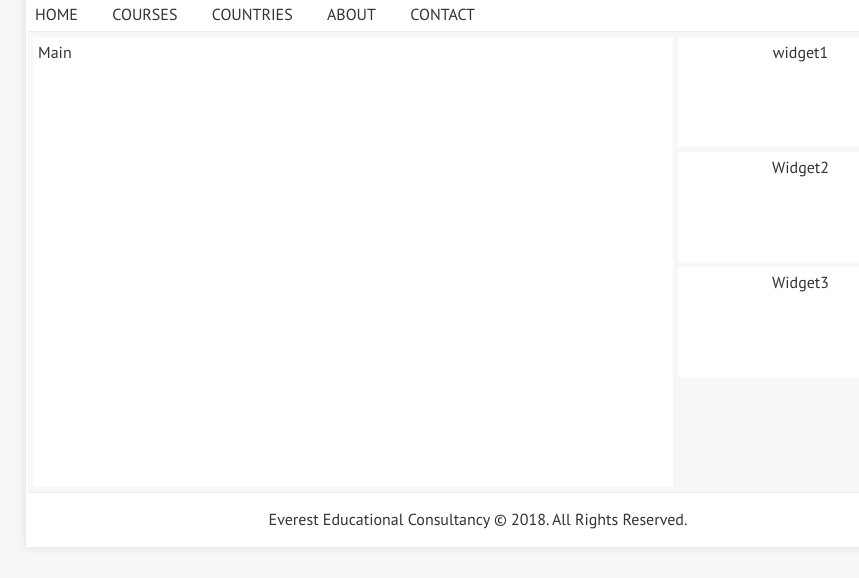
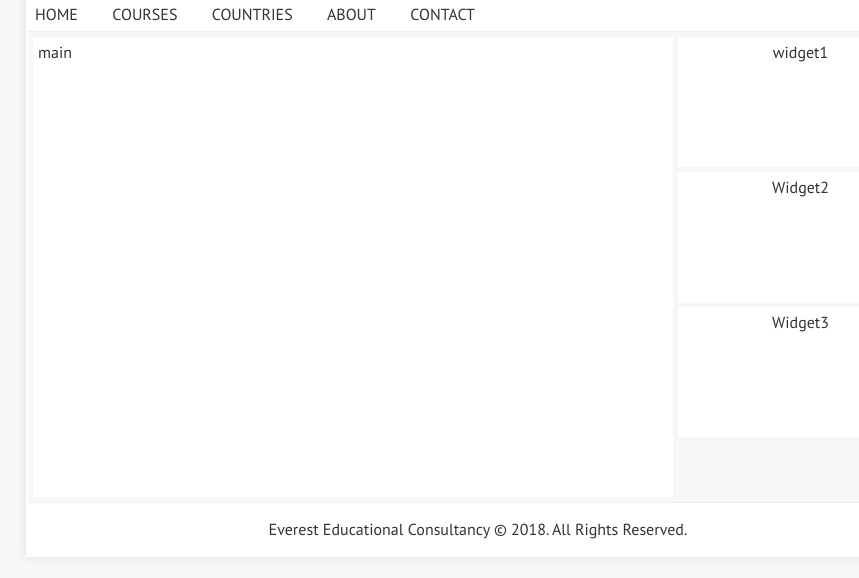
Before and after one commit to poudelmadhav/everest-consultancy, a plain HTML site: page index.html in a window 1280 px wide. Shown: the part 86-664 px from the top of the page, without its empty margins (162-1021 px from the left). Drawn offline with Linux system fonts and the light colour scheme.

Commit message:
streth main if content is more

```diff
--- a/css/style.css
+++ b/css/style.css
@@ -61,21 +61,23 @@ body {
 	border-bottom: 1px solid #eee;
 	padding: 5px;
 	background: #f7f7f7;
+	position: relative;
 }
 .content .main {
-	float: left;
 	width: 630px;
 	background: white;
-	min-height: 440px;
+	min-height: 450px;
 	padding: 5px;
 }
 .content .widget {
+	position: absolute;
+	top: 5px;
+	right: 10px;
 	width: 235px;
 	margin: 0px 5px 0px 5px;
-	float: left;
 }
 .widget .widget-content {
-	height: 100px;
+	height: 120px;
 	text-align: center;
 	background: white;
 	width: 100%;
--- a/index.html
+++ b/index.html
@@ -29,7 +29,7 @@
 		<div class="content">
 			<div class="main">
 				<div class="address">
-					Main
+					main
 				</div>
 			</div>
 			<div class="widget">
```
